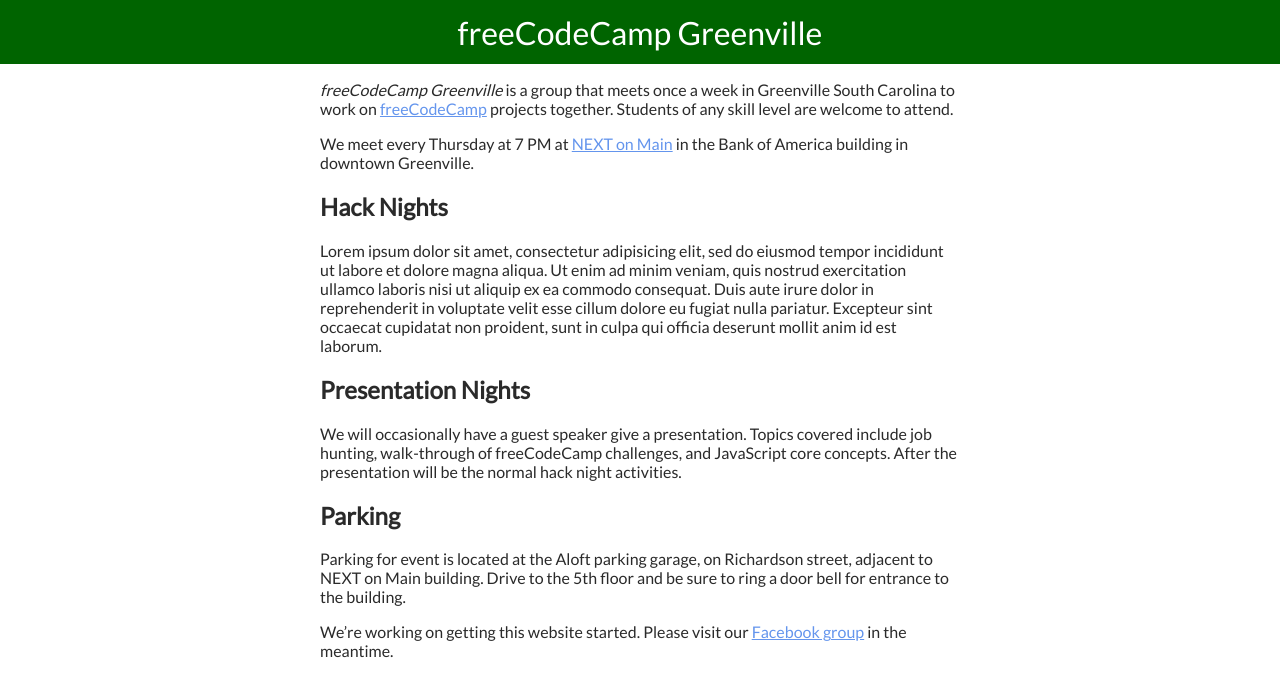
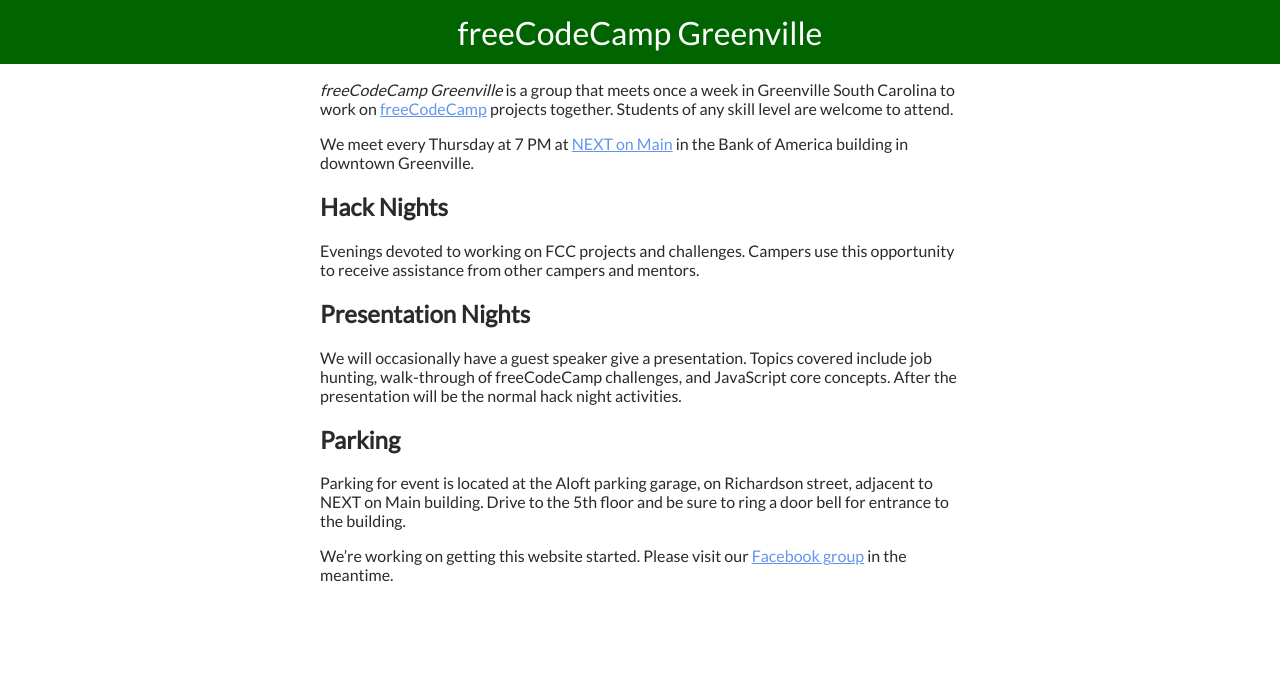
Before and after one commit to freecodecamp-greenville/fcc-greenville-www, a Jekyll site: the page built from index.md, in a window 1280 px wide. Shown: the top 697 px of the page. Built offline with Jekyll 4.4.1, drawn with Linux system fonts in a browser that asks for light colours.

Commit message:
hacknight copy

```diff
--- a/index.md
+++ b/index.md
@@ -12,12 +12,8 @@
 
 ## Hack Nights
 
-Lorem ipsum dolor sit amet, consectetur adipisicing elit, sed do eiusmod tempor
-incididunt ut labore et dolore magna aliqua. Ut enim ad minim veniam, quis
-nostrud exercitation ullamco laboris nisi ut aliquip ex ea commodo consequat.
-Duis aute irure dolor in reprehenderit in voluptate velit esse cillum dolore eu
-fugiat nulla pariatur. Excepteur sint occaecat cupidatat non proident, sunt in
-culpa qui officia deserunt mollit anim id est laborum.
+Evenings devoted to working on FCC projects and challenges. Campers use this opportunity to receive assistance from other campers and mentors.
+
 
 ## Presentation Nights
 
```
